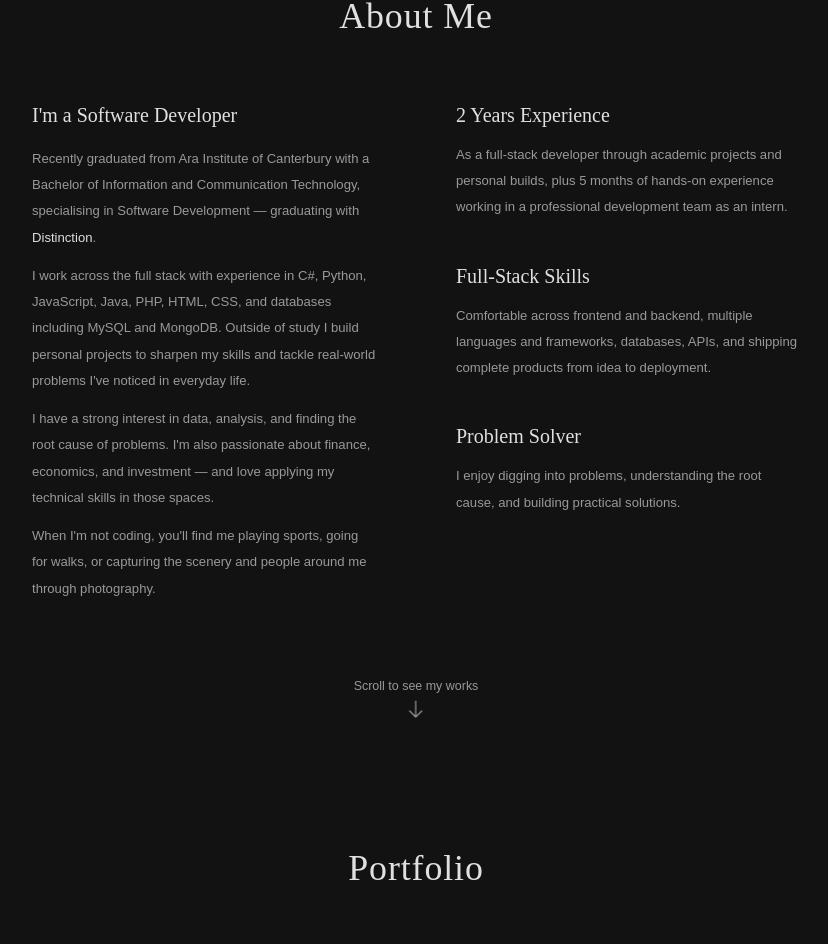
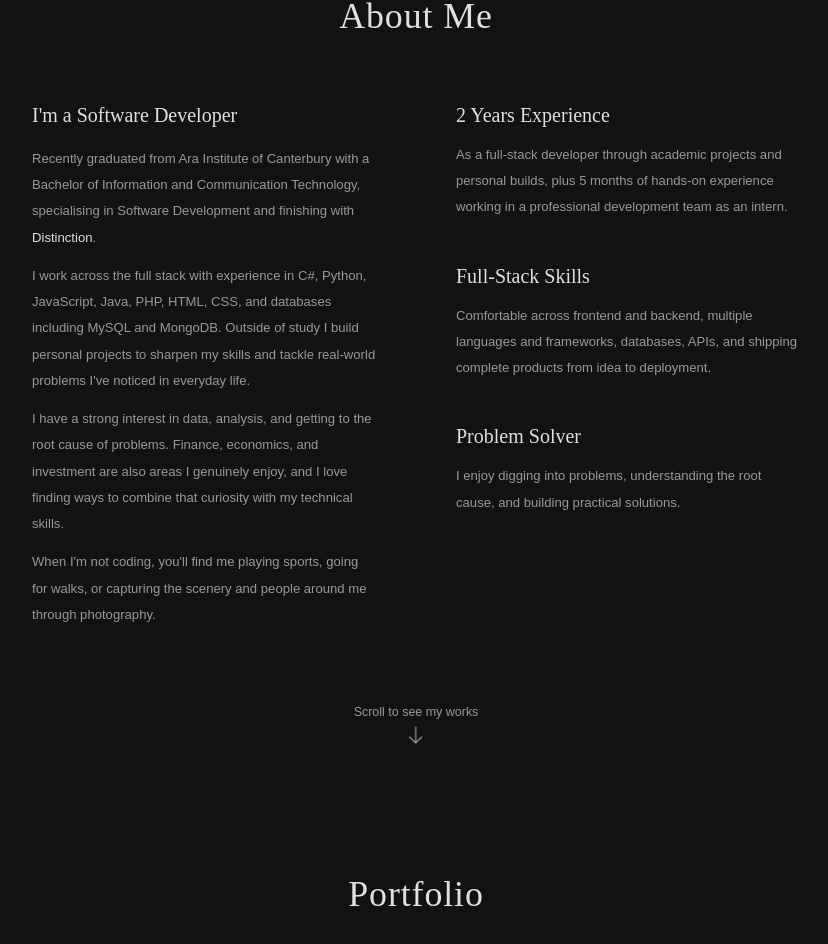
Before and after one commit to NgocTruongHuyNguyen/my-web, a Next.js app: page / in a window 1280 px wide. Shown: the part 906-1850 px from the top of the page, without its empty margins (224-1052 px from the left). Built offline with nearby package versions, Linux system fonts and the light colour scheme.

Commit message:
Modify desc on About me section

```diff
--- a/src/components/About.tsx
+++ b/src/components/About.tsx
@@ -27,9 +27,8 @@ export default function AboutSection() {
             I&apos;m a Software Developer
           </h3>
           <p className="text-[0.82rem] leading-loose" style={{ color: "var(--muted)" }}>
-            Recently graduated from Ara Institute of Canterbury with a Bachelor of
-            Information and Communication Technology, specialising in Software
-            Development — graduating with{" "}
+            Recently graduated from Ara Institute of Canterbury with a Bachelor of Information and Communication Technology,
+            specialising in Software Development and finishing with{" "}
             <span style={{ color: "var(--text)" }}>Distinction</span>.
           </p>
           <p className="text-[0.82rem] leading-loose mt-3" style={{ color: "var(--muted)" }}>
@@ -39,9 +38,9 @@ export default function AboutSection() {
             real-world problems I&apos;ve noticed in everyday life.
           </p>
           <p className="text-[0.82rem] leading-loose mt-3" style={{ color: "var(--muted)" }}>
-            I have a strong interest in data, analysis, and finding the root cause of
-            problems. I&apos;m also passionate about finance, economics, and investment —
-            and love applying my technical skills in those spaces.
+            I have a strong interest in data, analysis, and getting to the root cause of problems.
+            Finance, economics, and investment are also areas I genuinely enjoy, and
+            I love finding ways to combine that curiosity with my technical skills.
           </p>
           <p className="text-[0.82rem] leading-loose mt-3" style={{ color: "var(--muted)" }}>
             When I&apos;m not coding, you&apos;ll find me playing sports, going for walks,
```
